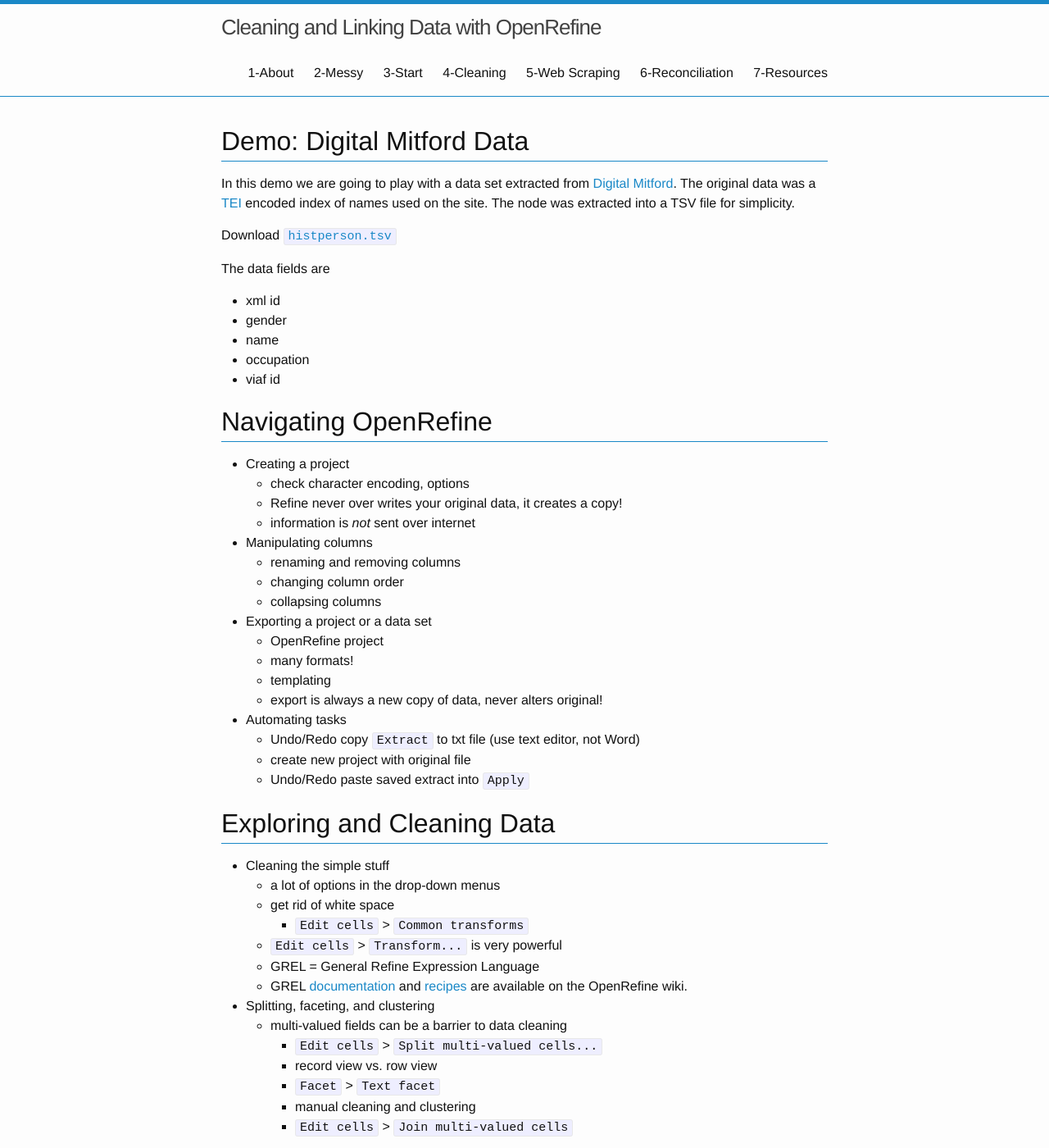
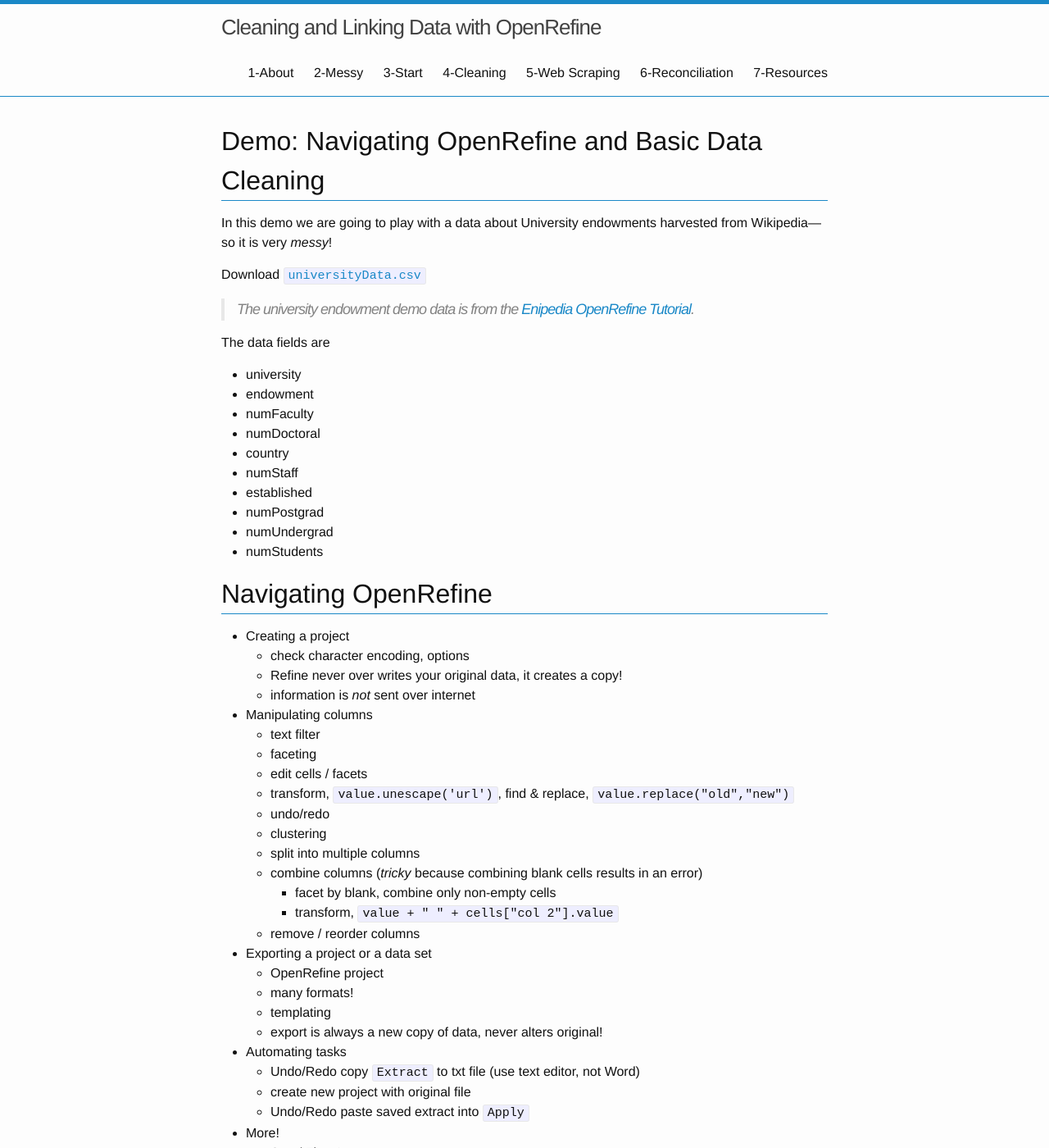
Before and after one commit to mbolam/DSWS_OpenRefine, a Jekyll site: the page built from 4-cleaning.md, in a window 1280 px wide and 1400 px high. Shown: the whole window at 82% size. Built offline with Jekyll 4.4.1, drawn with Linux system fonts in a browser that asks for light colours; some of the changed text lies outside the part shown.

Commit message:
update cleaning

```diff
--- a/4-cleaning.md
+++ b/4-cleaning.md
@@ -4,18 +4,25 @@ title: 4-Cleaning
 nav: true
 ---
 
-# Demo: Digital Mitford Data
+# Demo: Navigating OpenRefine and Basic Data Cleaning
 
-In this demo we are going to play with a data set extracted from [Digital Mitford](http://digitalmitford.org/). The original data was a [TEI](http://www.tei-c.org/index.xml) encoded index of names used on the site. The <listPerson sortKey="histPersons"> node was extracted into a TSV file for simplicity.
+In this demo we are going to play with a data about University endowments harvested from Wikipedia—so it is very *messy*!
 
-Download <a href="images/histPerson_data.tsv" target="_blank">`histperson.tsv`</a>
+Download <a href="images/universityData.csv" target="_blank">`universityData.csv`</a>
+
+> The university endowment demo data is from the [Enipedia OpenRefine Tutorial](http://enipedia.tudelft.nl/wiki/OpenRefine_Tutorial).
 
 The data fields are
-- xml id
-- gender
-- name
-- occupation
-- viaf id
+- university
+- endowment
+- numFaculty
+- numDoctoral
+- country
+- numStaff
+- established
+- numPostgrad
+- numUndergrad
+- numStudents
 
 # Navigating OpenRefine
 
@@ -25,9 +32,17 @@ The data fields are
   - information is *not* sent over internet
 
 - Manipulating columns
-  - renaming and removing columns
-  - changing column order
-  - collapsing columns
+  - text filter
+  - faceting
+  - edit cells / facets
+  - transform, `value.unescape('url')`, find & replace, `value.replace("old","new")`
+  - undo/redo
+  - clustering
+  - split into multiple columns
+  - combine columns (*tricky* because combining blank cells results in an error)
+    - facet by blank, combine only non-empty cells
+    - transform, `value + " " + cells["col 2"].value`
+  - remove / reorder columns
 
 - Exporting a project or a data set
   - OpenRefine project
@@ -39,6 +54,16 @@ The data fields are
   - Undo/Redo copy `Extract` to txt file (use text editor, not Word)
   - create new project with original file
   - Undo/Redo paste saved extract into `Apply`
+
+- More!
+	- Star / Flag & remove rows
+	- create new column with transform `length(value)`, numeric facet
+	- deduplicate
+		- sort by, permanent reorder
+		- blank down / fill down
+  - fetch URLs
+    - basic geo code lookup, `"http://maps.google.com/maps/api/geocode/json?sensor=false&address=" + escape(value, "url")
+  with(value.parseJson().results[0].geometry.location, pair, pair.lat +", " + pair.lng)`
 
 # Exploring and Cleaning Data
 
```
